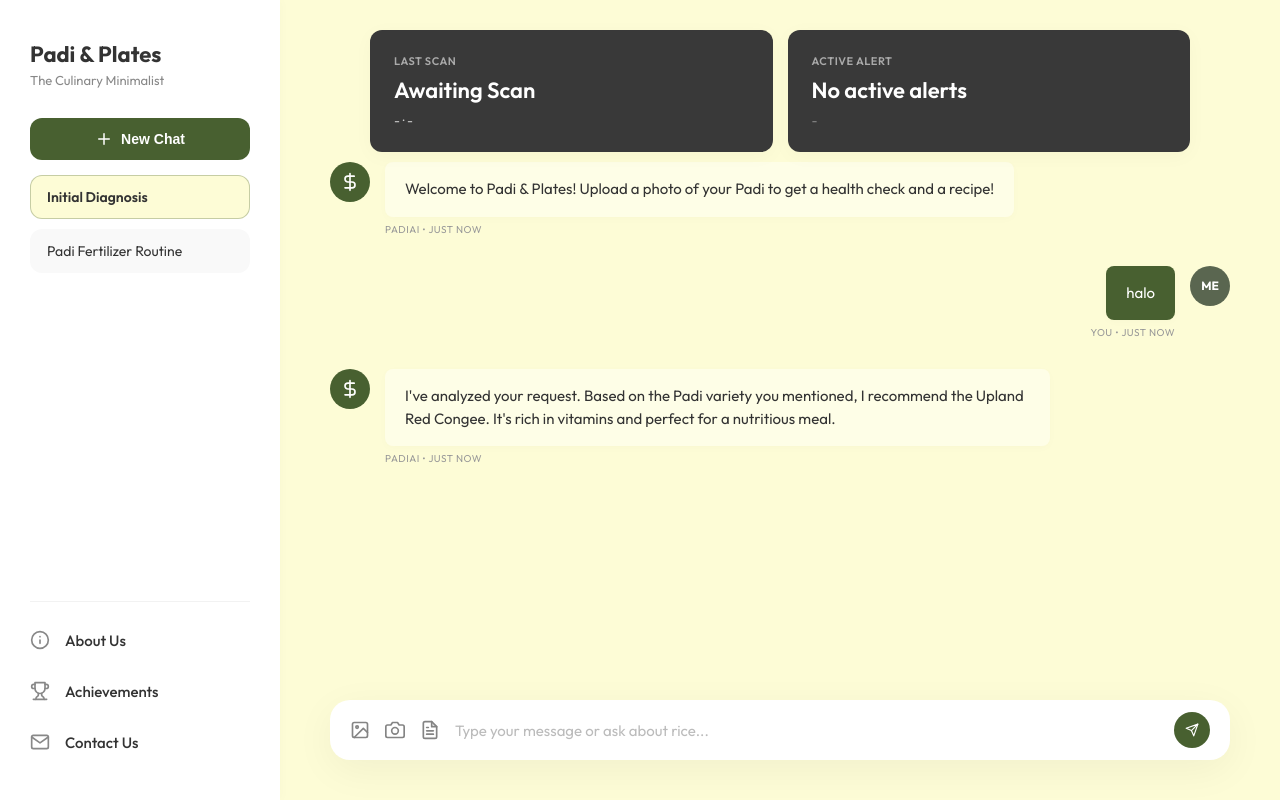
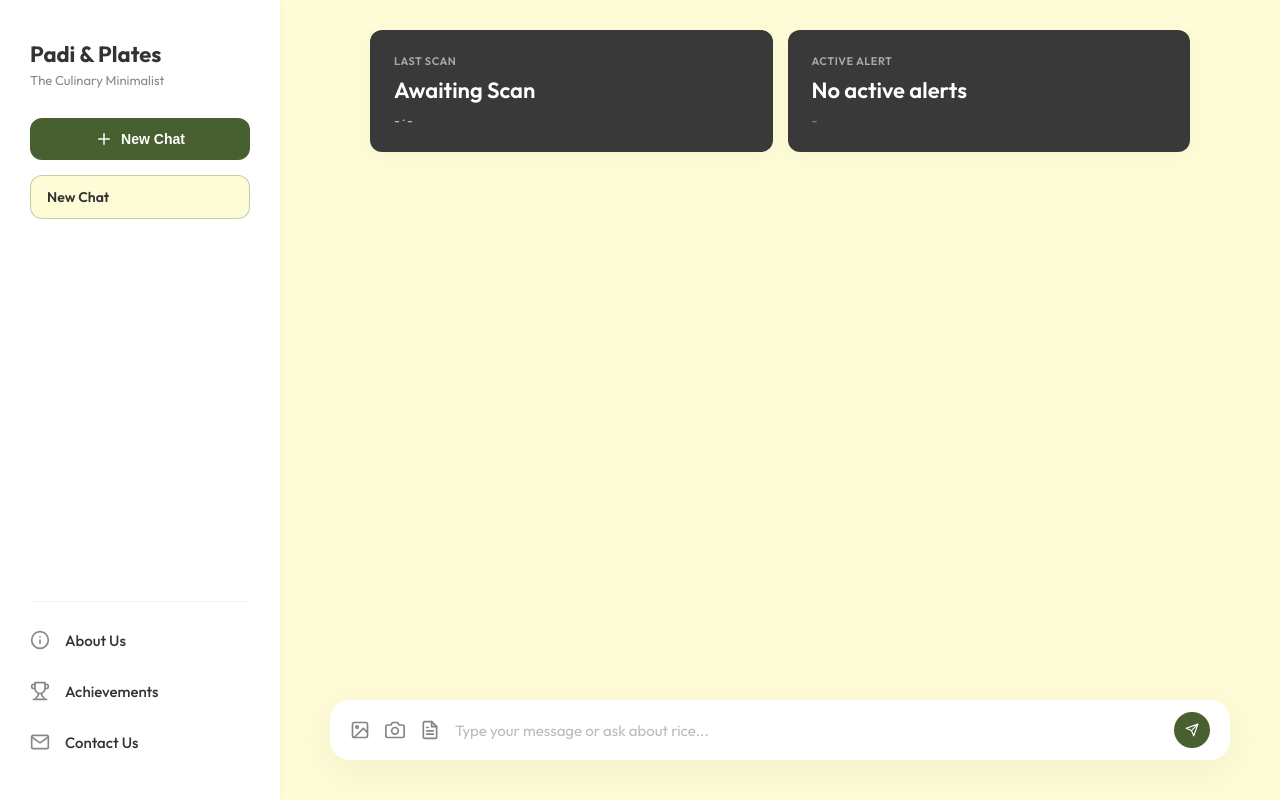
Before and after one commit to adamnaemman/paddy, a React (Vite) app: page / in a window 1280 px wide. Built offline with nearby package versions, Linux system fonts and the light colour scheme.

Commit message:
Touch up intro for chatting

```diff
--- a/src/App.jsx
+++ b/src/App.jsx
@@ -10,20 +10,8 @@ function App() {
   const [sessions, setSessions] = useState([
     {
       id: 1,
-      title: 'Initial Diagnosis',
-      messages: [
-        { role: 'model', text: 'Welcome to Padi & Plates! Upload a photo of your Padi to get a health check and a recipe!', type: 'text', time: 'JUST NOW' },
-        { role: 'user', text: 'halo', type: 'text', time: 'JUST NOW' },
-        { role: 'model', text: "I've analyzed your request. Based on the Padi variety you mentioned, I recommend the Upland Red Congee. It's rich in vitamins and perfect for a nutritious meal.", type: 'text', time: 'JUST NOW' }
-      ]
-    },
-    {
-      id: 2,
-      title: 'Padi Fertilizer Routine',
-      messages: [
-        { role: 'user', text: 'What is a good fertilizer for early stage?', type: 'text', time: 'YESTERDAY' },
-        { role: 'model', text: 'For early stages of paddy growth, proper urea application is crucial. Make sure to apply it in splits to avoid wastage and ensure maximum absorption by the young seedlings.', type: 'text', time: 'YESTERDAY' }
-      ]
+      title: 'New Chat',
+      messages: []
     }
   ]);
   const [currentSessionId, setCurrentSessionId] = useState(1);
@@ -57,7 +45,7 @@ function App() {
       {
         id: newId,
         title: 'New Chat',
-        messages: [{ role: 'model', text: 'Welcome to Padi & Plates! Upload a photo of your Padi to get a health check and a recipe!', type: 'text', time: 'JUST NOW' }]
+        messages: []
       },
       ...prev
     ]);
```
